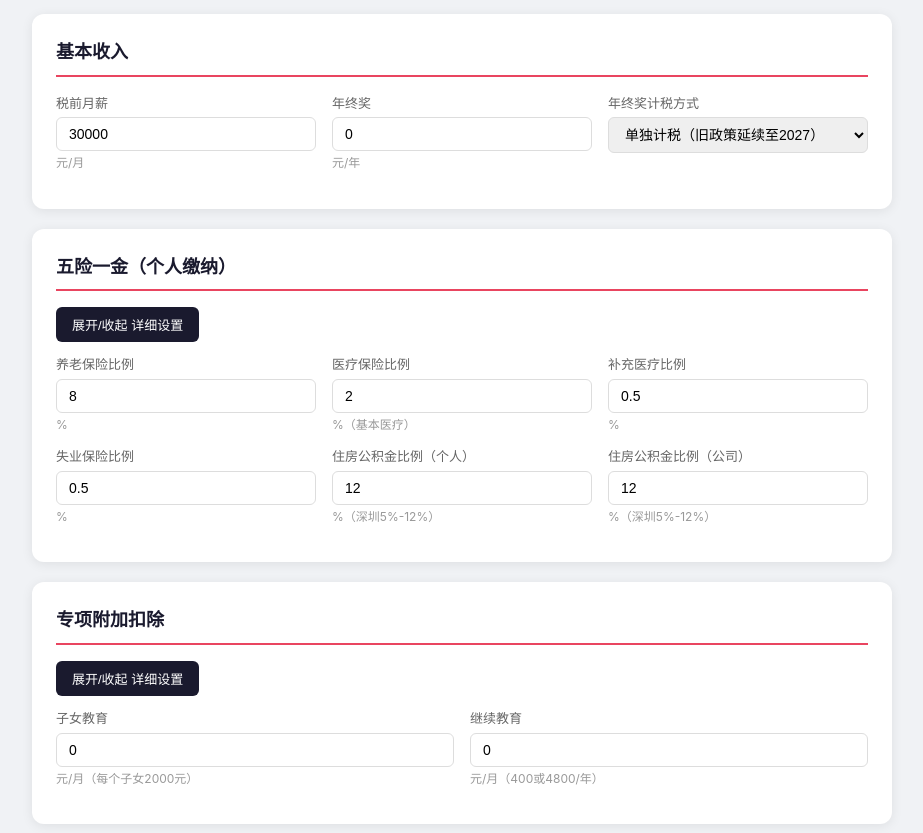
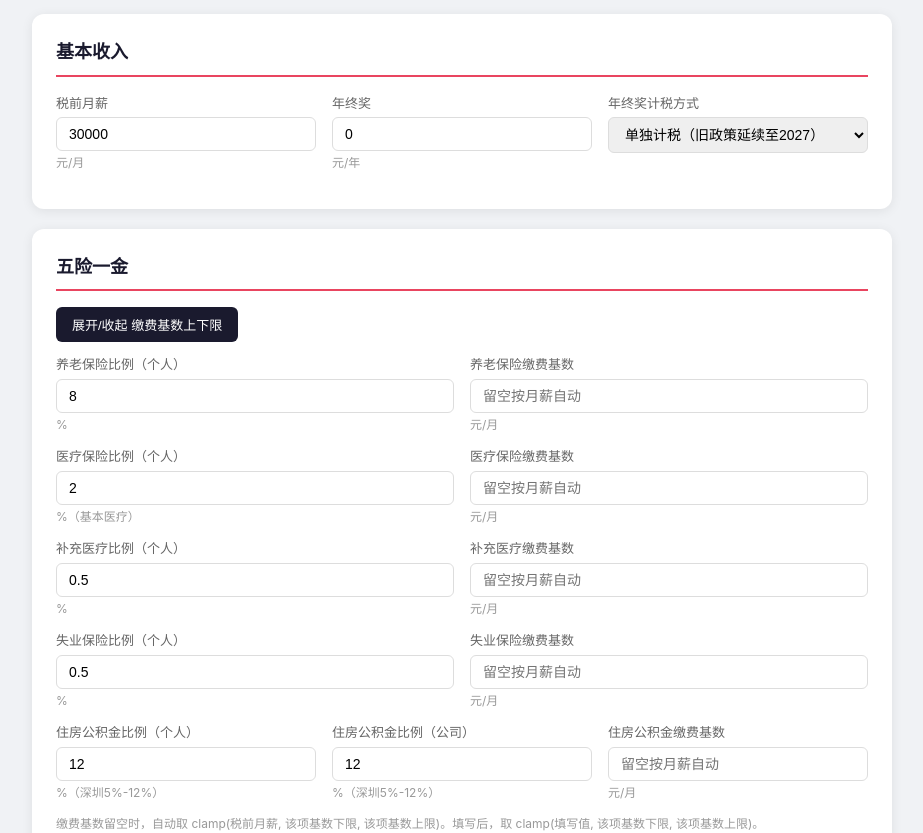
Before and after one commit to juchuanzhang/vibecoding, a plain HTML site: page salary/index.html in a window 1280 px wide. Shown: the part 121-954 px from the top of the page, without its empty margins (178-1101 px from the left). Drawn offline with Linux system fonts and the light colour scheme.

Commit message:
feat: allow manual contribution base per item, independent of salary

```diff
--- a/salary/index.html
+++ b/salary/index.html
@@ -79,31 +79,57 @@ table .total-row { background: #e8f5e9; font-weight: bold; }
 </div>
 
 <div class="card">
-<h2>五险一金（个人缴纳）</h2>
-<button class="toggle-btn" onclick="togglePanel('socialSettings')">展开/收起 详细设置</button>
+<h2>五险一金</h2>
+<button class="toggle-btn" onclick="togglePanel('socialSettings')">展开/收起 缴费基数上下限</button>
 <div class="form-row">
   <div class="form-group">
-    <label>养老保险比例</label>
+    <label>养老保险比例（个人）</label>
     <input type="number" id="pensionRate" value="8" step="0.1">
     <div class="unit">%</div>
   </div>
   <div class="form-group">
-    <label>医疗保险比例</label>
+    <label>养老保险缴费基数</label>
+    <input type="number" id="pensionBase" value="" placeholder="留空按月薪自动">
+    <div class="unit">元/月</div>
+  </div>
+</div>
+<div class="form-row">
+  <div class="form-group">
+    <label>医疗保险比例（个人）</label>
     <input type="number" id="medicalRate" value="2" step="0.1">
     <div class="unit">%（基本医疗）</div>
   </div>
   <div class="form-group">
-    <label>补充医疗比例</label>
-    <input type="number" id="suppMedicalRate" value="0.5" step="0.1">
-    <div class="unit">%</div>
+    <label>医疗保险缴费基数</label>
+    <input type="number" id="medicalBase" value="" placeholder="留空按月薪自动">
+    <div class="unit">元/月</div>
   </div>
 </div>
 <div class="form-row">
   <div class="form-group">
-    <label>失业保险比例</label>
+    <label>补充医疗比例（个人）</label>
+    <input type="number" id="suppMedicalRate" value="0.5" step="0.1">
+    <div class="unit">%</div>
+  </div>
+  <div class="form-group">
+    <label>补充医疗缴费基数</label>
+    <input type="number" id="suppMedicalBase" value="" placeholder="留空按月薪自动">
+    <div class="unit">元/月</div>
+  </div>
+</div>
+<div class="form-row">
+  <div class="form-group">
+    <label>失业保险比例（个人）</label>
     <input type="number" id="unemployRate" value="0.5" step="0.1">
     <div class="unit">%</div>
   </div>
+  <div class="form-group">
+    <label>失业保险缴费基数</label>
+    <input type="number" id="unemployBase" value="" placeholder="留空按月薪自动">
+    <div class="unit">元/月</div>
+  </div>
+</div>
+<div class="form-row">
   <div class="form-group">
     <label>住房公积金比例（个人）</label>
     <input type="number" id="housingRatePersonal" value="12" step="1">
@@ -114,7 +140,13 @@ table .total-row { background: #e8f5e9; font-weight: bold; }
     <input type="number" id="housingRateCompany" value="12" step="1">
     <div class="unit">%（深圳5%-12%）</div>
   </div>
+  <div class="form-group">
+    <label>住房公积金缴费基数</label>
+    <input type="number" id="housingBase" value="" placeholder="留空按月薪自动">
+    <div class="unit">元/月</div>
+  </div>
 </div>
+<div class="help-text">缴费基数留空时，自动取 clamp(税前月薪, 该项基数下限, 该项基数上限)。填写后，取 clamp(填写值, 该项基数下限, 该项基数上限)。</div>
 
 <div class="settings-panel" id="socialSettings">
 <div class="form-row">
@@ -177,7 +209,6 @@ table .total-row { background: #e8f5e9; font-weight: bold; }
     <div class="unit">元</div>
   </div>
 </div>
-<div class="help-text">每项五险一金的缴费基数 = clamp(税前月薪, 该项基数下限, 该项基数上限)</div>
 </div>
 </div>
 
@@ -355,10 +386,6 @@ function clamp(val, min, max) {
   return Math.min(Math.max(val, min), max);
 }
 
-function getBase(salary, min, max) {
-  return clamp(salary, min, max);
-}
-
 function fmt(n) {
   return n.toLocaleString('zh-CN', { minimumFractionDigits: 2, maximumFractionDigits: 2 });
 }
@@ -366,6 +393,13 @@ function fmt(n) {
 function pct(n, total) {
   if (total === 0) return '0.00%';
   return (n / total * 100).toFixed(2) + '%';
+}
+
+function resolveBase(elId, salary, minId, maxId) {
+  const el = document.getElementById(elId);
+  const val = el.value.trim();
+  const base = val === '' ? salary : parseFloat(val) || salary;
+  return clamp(base, parseFloat(document.getElementById(minId).value), parseFloat(document.getElementById(maxId).value));
 }
 
 function calcMonthlyInsurance(salary) {
@@ -376,11 +410,11 @@ function calcMonthlyInsurance(salary) {
   const housingRatePersonal = parseFloat(document.getElementById('housingRatePersonal').value) / 100;
   const housingRateCompany = parseFloat(document.getElementById('housingRateCompany').value) / 100;
 
-  const pensionBase = getBase(salary, parseFloat(document.getElementById('pensionBaseMin').value), parseFloat(document.getElementById('pensionBaseMax').value));
-  const medicalBase = getBase(salary, parseFloat(document.getElementById('medicalBaseMin').value), parseFloat(document.getElementById('medicalBaseMax').value));
-  const suppMedicalBase = getBase(salary, parseFloat(document.getElementById('suppMedicalBaseMin').value), parseFloat(document.getElementById('suppMedicalBaseMax').value));
-  const unemployBase = getBase(salary, parseFloat(document.getElementById('unemployBaseMin').value), parseFloat(document.getElementById('unemployBaseMax').value));
-  const housingBase = getBase(salary, parseFloat(document.getElementById('housingBaseMin').value), parseFloat(document.getElementById('housingBaseMax').value));
+  const pensionBase = resolveBase('pensionBase', salary, 'pensionBaseMin', 'pensionBaseMax');
+  const medicalBase = resolveBase('medicalBase', salary, 'medicalBaseMin', 'medicalBaseMax');
+  const suppMedicalBase = resolveBase('suppMedicalBase', salary, 'suppMedicalBaseMin', 'suppMedicalBaseMax');
+  const unemployBase = resolveBase('unemployBase', salary, 'unemployBaseMin', 'unemployBaseMax');
+  const housingBase = resolveBase('housingBase', salary, 'housingBaseMin', 'housingBaseMax');
 
   const pension = pensionBase * pensionRate;
   const medical = medicalBase * medicalRate;
```
